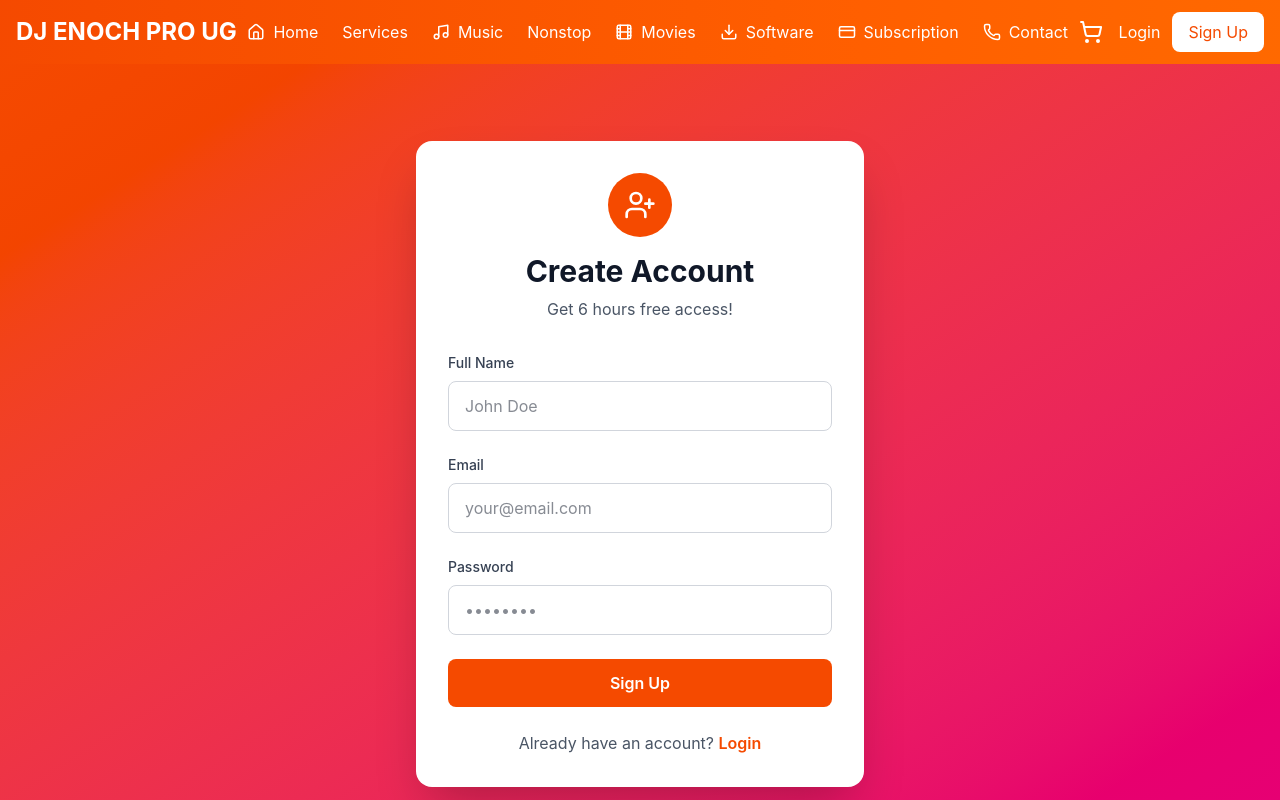
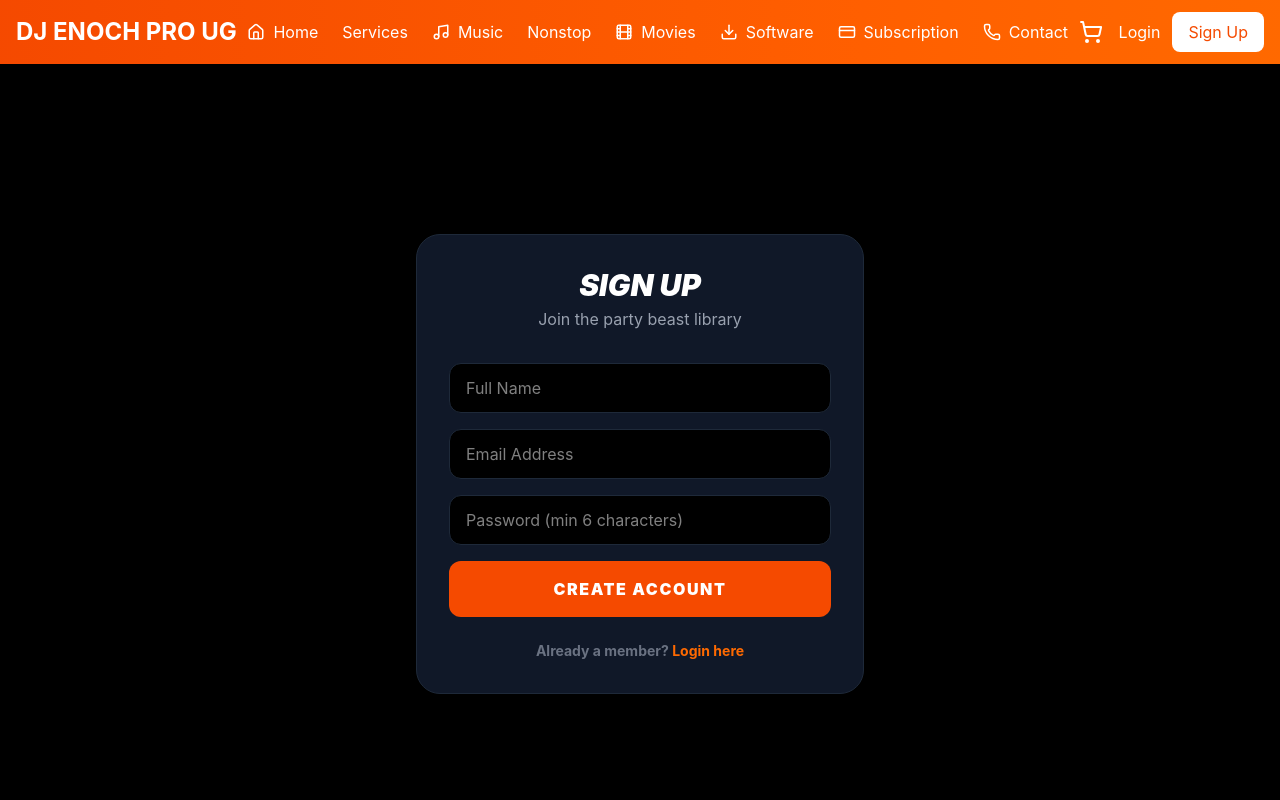
Before and after one commit to primerceug256/Businesswebsitefordjenoch, a React (Vite) app: page /signup in a window 1280 px wide. Shown: the top 800 px of the page. Built offline with nearby package versions, Linux system fonts and the light colour scheme; what @utils/supabase would draw is missing.

Commit message:
Update Signup.tsx

```diff
--- a/src/app/pages/Signup.tsx
+++ b/src/app/pages/Signup.tsx
@@ -1,7 +1,7 @@
 import { useState } from 'react';
 import { useNavigate, Link } from 'react-router';
 import { useAuth } from '../context/AuthContext';
-import { UserPlus } from 'lucide-react';
+import { Loader2, AlertCircle } from 'lucide-react';
 
 export default function Signup() {
   const [name, setName] = useState('');
@@ -12,14 +12,15 @@ export default function Signup() {
   const { signup } = useAuth();
   const navigate = useNavigate();
 
-  const handleSubmit = async (e: React.FormEvent) => {
+  const handleSignup = async (e: React.FormEvent) => {
     e.preventDefault();
     setError('');
     setLoading(true);
 
     try {
       await signup(email, password, name);
-      navigate('/subscription'); // New users get free 6hr plan
+      alert('Signup successful! Check your email for verification.');
+      navigate('/login');
     } catch (err: any) {
       setError(err.message || 'Signup failed');
     } finally {
@@ -28,80 +29,56 @@ export default function Signup() {
   };
 
   return (
-    <div className="min-h-screen bg-gradient-to-br from-orange-600 to-pink-600 flex items-center justify-center px-4 py-12">
-      <div className="bg-white rounded-2xl shadow-2xl p-8 w-full max-w-md">
+    <div className="min-h-screen bg-black flex items-center justify-center px-4 py-12">
+      <div className="bg-gray-900 border border-gray-800 rounded-3xl p-8 w-full max-w-md shadow-2xl">
         <div className="text-center mb-8">
-          <div className="bg-orange-600 w-16 h-16 rounded-full flex items-center justify-center mx-auto mb-4">
-            <UserPlus size={32} className="text-white" />
-          </div>
-          <h1 className="text-3xl font-bold text-gray-900">Create Account</h1>
-          <p className="text-gray-600 mt-2">Get 6 hours free access!</p>
+          <h1 className="text-3xl font-black text-white uppercase italic">Sign Up</h1>
+          <p className="text-gray-400 mt-1">Join the party beast library</p>
         </div>
 
         {error && (
-          <div className="bg-red-50 text-red-600 p-4 rounded-lg mb-6">
-            {error}
+          <div className="bg-red-500/10 border border-red-500/50 text-red-500 p-3 rounded-xl mb-4 text-sm font-bold flex items-center gap-2">
+            <AlertCircle size={16} /> {error}
           </div>
         )}
 
-        <form onSubmit={handleSubmit} className="space-y-6">
-          <div>
-            <label className="block text-sm font-medium text-gray-700 mb-2">
-              Full Name
-            </label>
+        <form onSubmit={handleSignup} className="space-y-4">
           <input
             type="text"
+            placeholder="Full Name"
             value={name}
             onChange={(e) => setName(e.target.value)}
             required
-              className="w-full px-4 py-3 border border-gray-300 rounded-lg focus:ring-2 focus:ring-orange-600 focus:border-transparent text-gray-900"
-              placeholder="John Doe"
+            className="w-full px-4 py-3 bg-black border border-gray-800 rounded-xl text-white outline-none focus:border-orange-500"
           />
-          </div>
-
-          <div>
-            <label className="block text-sm font-medium text-gray-700 mb-2">
-              Email
-            </label>
           <input
             type="email"
+            placeholder="Email Address"
             value={email}
             onChange={(e) => setEmail(e.target.value)}
             required
-              className="w-full px-4 py-3 border border-gray-300 rounded-lg focus:ring-2 focus:ring-orange-600 focus:border-transparent text-gray-900"
-              placeholder="your@email.com"
+            className="w-full px-4 py-3 bg-black border border-gray-800 rounded-xl text-white outline-none focus:border-orange-500"
           />
-          </div>
-
-          <div>
-            <label className="block text-sm font-medium text-gray-700 mb-2">
-              Password
-            </label>
           <input
             type="password"
+            placeholder="Password (min 6 characters)"
             value={password}
             onChange={(e) => setPassword(e.target.value)}
             required
             minLength={6}
-              className="w-full px-4 py-3 border border-gray-300 rounded-lg focus:ring-2 focus:ring-orange-600 focus:border-transparent text-gray-900"
-              placeholder="••••••••"
+            className="w-full px-4 py-3 bg-black border border-gray-800 rounded-xl text-white outline-none focus:border-orange-500"
           />
-          </div>
-
           <button
             type="submit"
             disabled={loading}
-            className="w-full bg-orange-600 text-white py-3 rounded-lg font-semibold hover:bg-orange-700 disabled:opacity-50 disabled:cursor-not-allowed"
+            className="w-full bg-orange-600 text-white py-4 rounded-xl font-black hover:bg-orange-700 disabled:opacity-50 transition-all flex items-center justify-center gap-2 uppercase tracking-widest"
           >
-            {loading ? 'Creating account...' : 'Sign Up'}
+            {loading ? <Loader2 className="animate-spin" /> : 'Create Account'}
           </button>
         </form>
 
-        <p className="text-center mt-6 text-gray-600">
-          Already have an account?{' '}
-          <Link to="/login" className="text-orange-600 font-semibold hover:underline">
-            Login
-          </Link>
+        <p className="text-center mt-6 text-gray-500 text-sm font-bold">
+          Already a member? <Link to="/login" className="text-orange-500 hover:underline">Login here</Link>
         </p>
       </div>
     </div>
```
Lines whose indentation alone changed are shown as unchanged.
